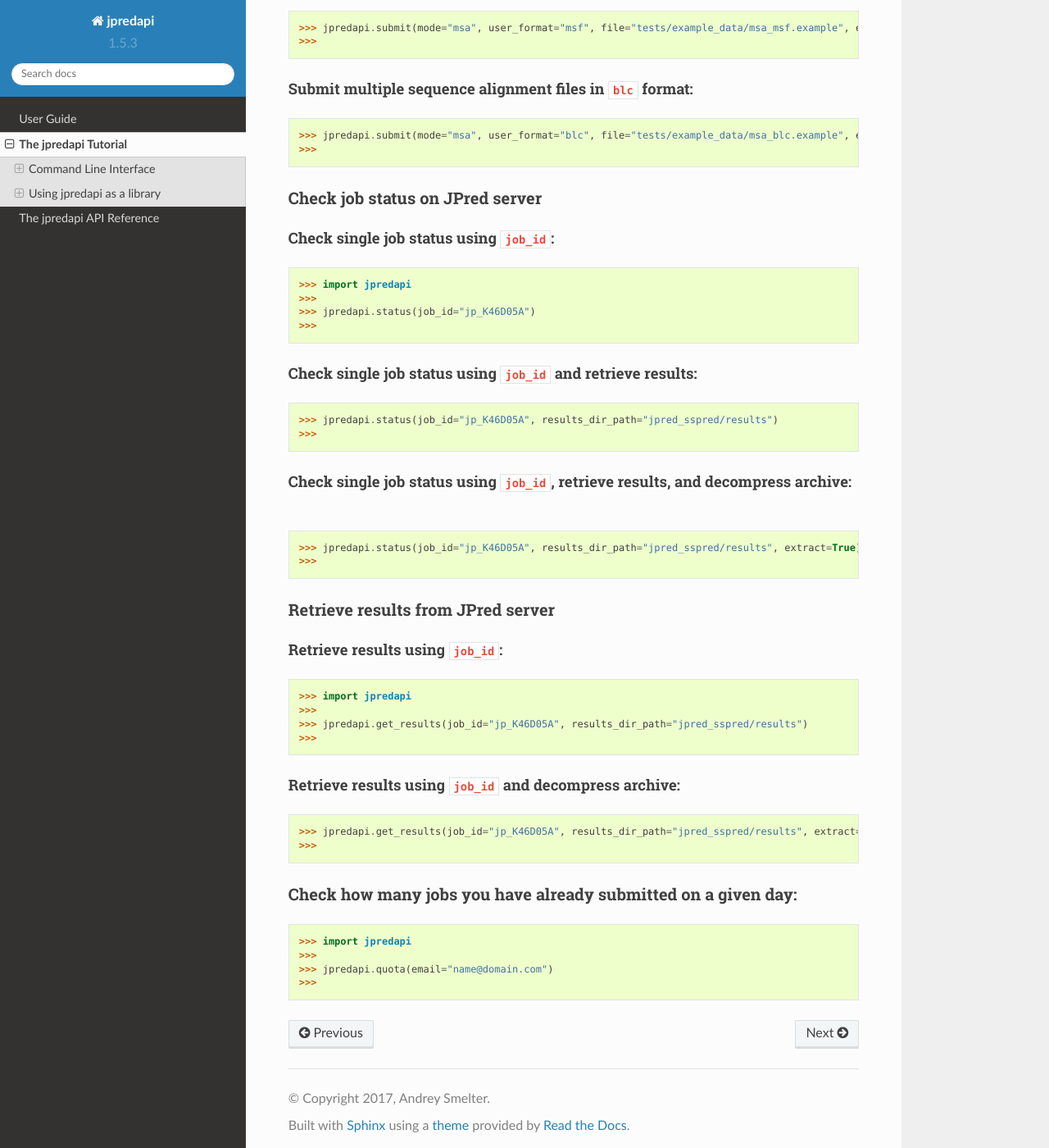
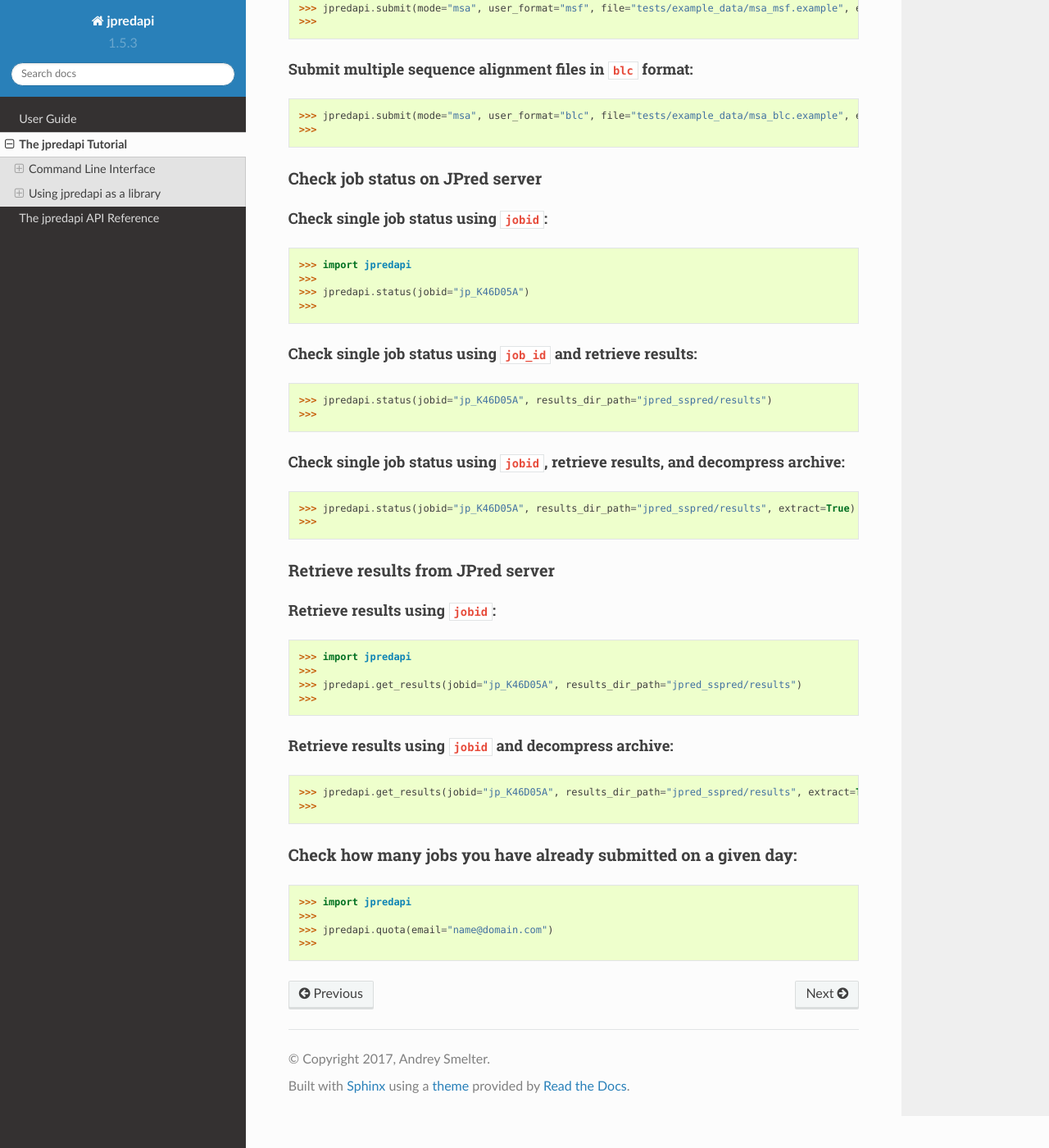
Before and after one commit to MoseleyBioinformaticsLab/jpredapi, a Sphinx documentation site: the page built from docs/tutorial.rst, in a window 1280 px wide and 1400 px high, scrolled down 5504 px. Shown: the whole window at 82% size. Built offline with Sphinx 7.4.7 and the Read the Docs theme 2.0.0, drawn with Linux system fonts in a browser that asks for light colours; some of the changed text lies outside the part shown.

Commit message:
Changed argument from "job_id" to "jobid".

```diff
--- a/docs/tutorial.rst
+++ b/docs/tutorial.rst
@@ -228,15 +228,15 @@
       python3 -m jpredapi status --jobid=jp_K46D05A
 
 
-Check single job status using ``job_id`` and retrieve results:
-**************************************************************
+Check single job status using ``jobid`` and retrieve results:
+*************************************************************
 
    .. code-block:: none
 
       python3 -m jpredapi status --jobid=jp_K46D05A --results=jpred_sspred/results
 
-Check single job status using ``job_id``, retrieve results, and decompress archive:
-***********************************************************************************
+Check single job status using ``jobid``, retrieve results, and decompress archive:
+**********************************************************************************
 
    .. code-block:: none
 
@@ -247,16 +247,16 @@
 ----------------------------------
 
 
-Retrieve results using ``job_id``:
-**********************************
+Retrieve results using ``jobid``:
+*********************************
 
    .. code-block:: none
 
       python3 -m jpredapi get_results --jobid=jp_K46D05A --results=jpred_sspred/results
 
 
-Retrieve results using ``job_id`` and decompress archive:
-*********************************************************
+Retrieve results using ``jobid`` and decompress archive:
+********************************************************
 
    .. code-block:: none
 
@@ -343,25 +343,25 @@
 --------------------------------
 
 
-Check single job status using ``job_id``:
-*****************************************
+Check single job status using ``jobid``:
+****************************************
 
 >>> import jpredapi
 >>>
->>> jpredapi.status(job_id="jp_K46D05A")
+>>> jpredapi.status(jobid="jp_K46D05A")
 >>>
 
 
 Check single job status using ``job_id`` and retrieve results:
 **************************************************************
 
->>> jpredapi.status(job_id="jp_K46D05A", results_dir_path="jpred_sspred/results")
+>>> jpredapi.status(jobid="jp_K46D05A", results_dir_path="jpred_sspred/results")
 >>>
 
-Check single job status using ``job_id``, retrieve results, and decompress archive:
-***********************************************************************************
+Check single job status using ``jobid``, retrieve results, and decompress archive:
+**********************************************************************************
 
->>> jpredapi.status(job_id="jp_K46D05A", results_dir_path="jpred_sspred/results", extract=True)
+>>> jpredapi.status(jobid="jp_K46D05A", results_dir_path="jpred_sspred/results", extract=True)
 >>>
 
 
@@ -369,19 +369,19 @@
 ----------------------------------
 
 
-Retrieve results using ``job_id``:
-**********************************
+Retrieve results using ``jobid``:
+*********************************
 
 >>> import jpredapi
 >>>
->>> jpredapi.get_results(job_id="jp_K46D05A", results_dir_path="jpred_sspred/results")
+>>> jpredapi.get_results(jobid="jp_K46D05A", results_dir_path="jpred_sspred/results")
 >>>
 
 
-Retrieve results using ``job_id`` and decompress archive:
-*********************************************************
+Retrieve results using ``jobid`` and decompress archive:
+********************************************************
 
->>> jpredapi.get_results(job_id="jp_K46D05A", results_dir_path="jpred_sspred/results", extract=True)
+>>> jpredapi.get_results(jobid="jp_K46D05A", results_dir_path="jpred_sspred/results", extract=True)
 >>>
 
 
--- a/jpredapi/__init__.py
+++ b/jpredapi/__init__.py
@@ -25,9 +25,9 @@
    >>>
    >>> jpredapi.submit(mode="single", user_format="raw", seq="MQVWPIEGIKKFETLSYLPP")
    >>>
-   >>> jpredapi.status(job_id="jp_K46D05A")
+   >>> jpredapi.status(jobid="jp_K46D05A")
    >>>
-   >>> jpredapi.get_results(job_id="jp_K46D05A", results_dir_path="jpred_sspred/results")
+   >>> jpredapi.get_results(jobid="jp_K46D05A", results_dir_path="jpred_sspred/results")
    >>>
    >>> jpredapi.quota(email="name@domain.com")
    >>>
```
Also changed, not shown: 2 other files.
